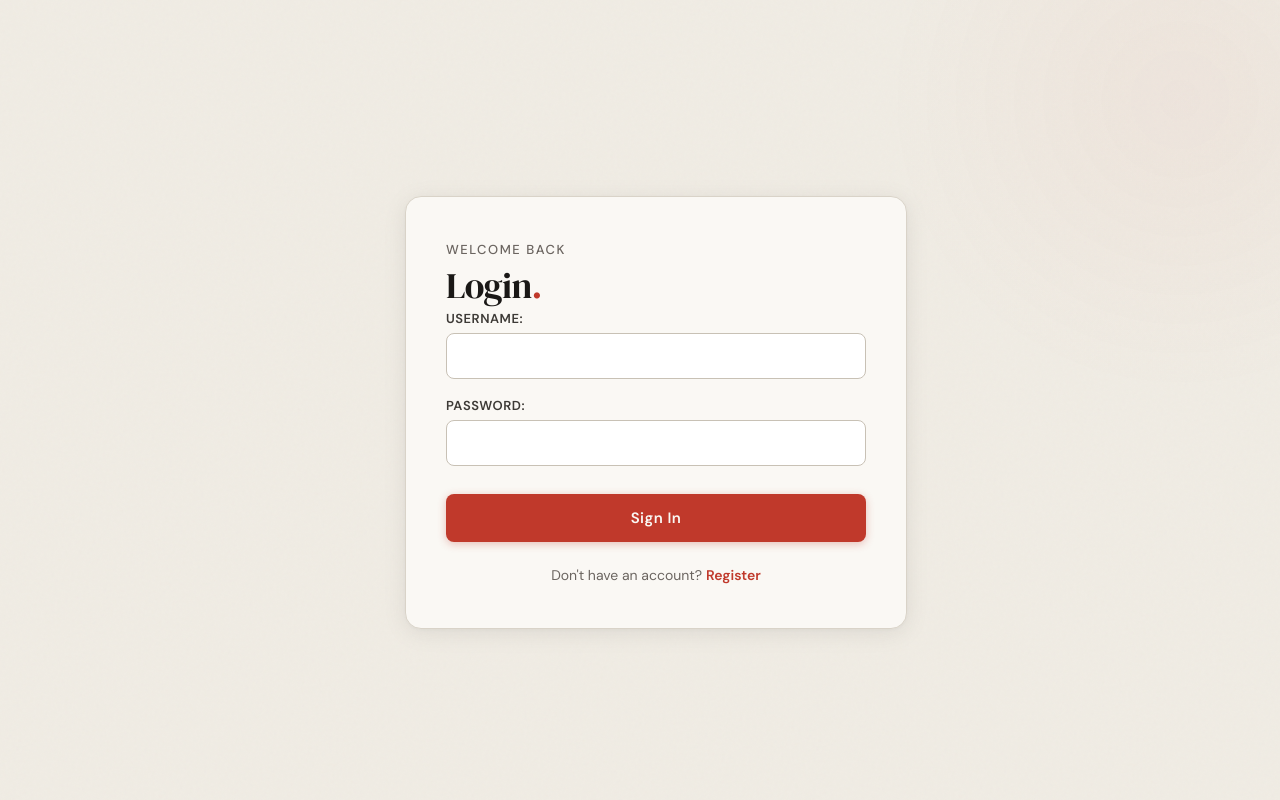
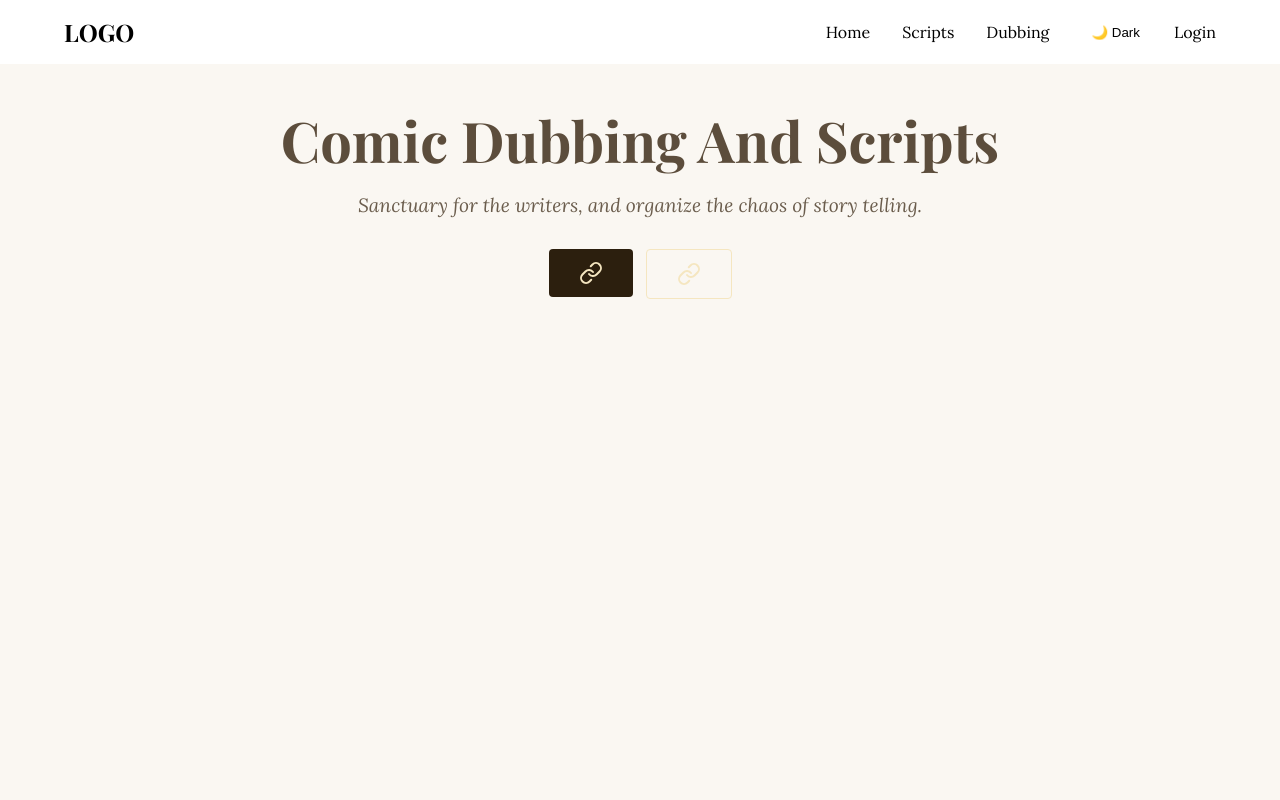
Before and after one commit to alybt/va-website-system, a React (Vite) app in the folder frontend/: page / in a window 1280 px wide. Shown: the top 800 px of the page. Built offline with nearby package versions, Linux system fonts and the light colour scheme.

Commit message:
fix: Add Homepage to the link of App

```diff
--- a/frontend/src/App.jsx
+++ b/frontend/src/App.jsx
@@ -4,12 +4,13 @@
 import RegisterPage from './pages/auth/Register';
 import ScriptsPage from './pages/ScriptPage';
 import Navbar from './components/NavBar';
+import HomePage from './pages/HomePage';
 import './assets/global-assets.css';
 
 
 const NavigationHandler = ({ isAuth, userData }) => {
   const location = useLocation();
-  const hideNavbarPaths = ['/login', '/register', '/'];
+  const hideNavbarPaths = ['/login', '/register'];
   if (hideNavbarPaths.includes(location.pathname)) {
     return null;
   }
@@ -33,7 +34,7 @@
           <Route path="/login" element={<LoginPage setIsAuth={setIsAuth} />} />
           <Route path="/register" element={<RegisterPage />} />
           <Route path="/scripts" element={<ScriptsPage />} />
-          <Route path="/" element={<LoginPage setIsAuth={setIsAuth} />} />
+          <Route path="/" element={<HomePage/>} />
         </Routes>
       </main>
     </Router>
--- a/frontend/src/pages/HomePage.jsx
+++ b/frontend/src/pages/HomePage.jsx
@@ -1,8 +1,8 @@
 import React from 'react'
-import styles from './HomePage.module.css'
+import styles from './HomePage.module.css';
 import { Link } from 'lucide-react';
 
-const Homepage = () => {
+const HomePage = () => {
     return (
         <div className={styles.container}>
             {/* HERO SECTION */}
@@ -21,6 +21,7 @@
                 </div>
             </header>
 
+            {/* CONTENT SECTION */}
             <section className= {styles.contentSection}>
                 <div className= {styles.card}>
                     <h2 className= {styles.sectionHeading}>
@@ -36,6 +37,7 @@
                 </div>
             </section>
 
+            {/* FEATURE SECTION */}
             <section className={styles.features}>
                 <div className={styles.featureItem}>
                     <h3>Elegant Design</h3>
```
